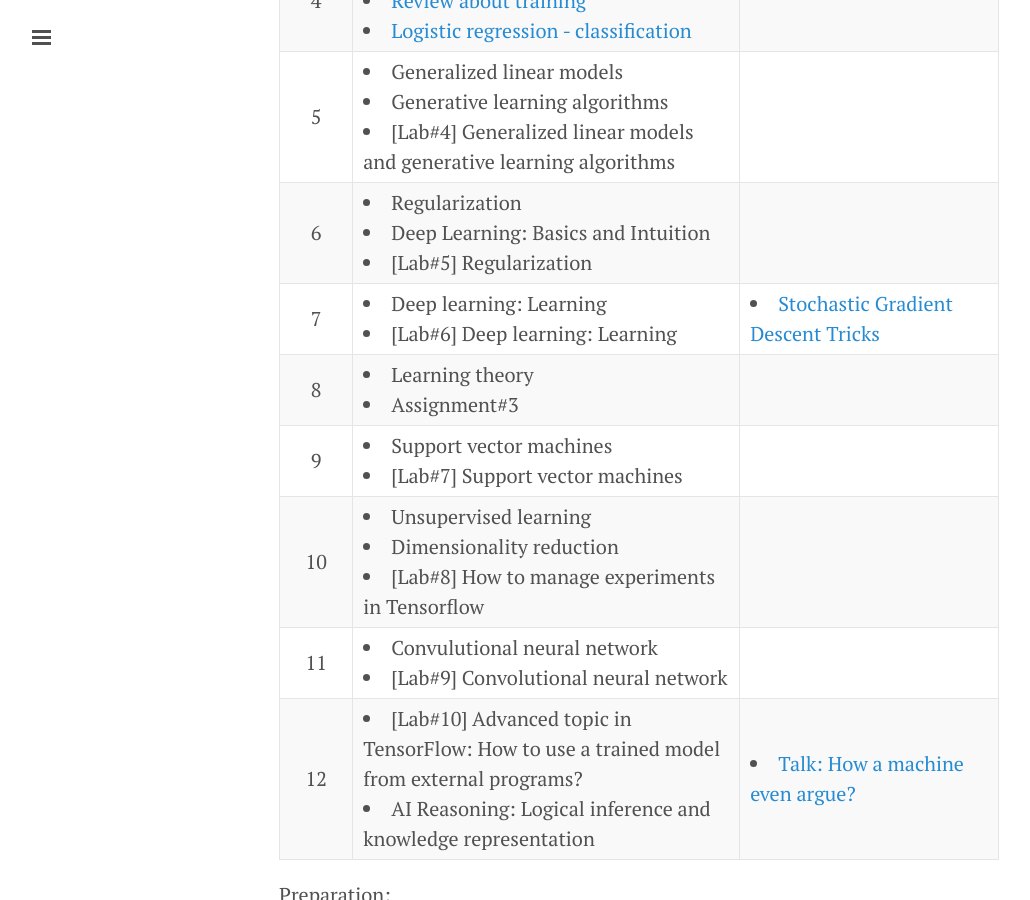
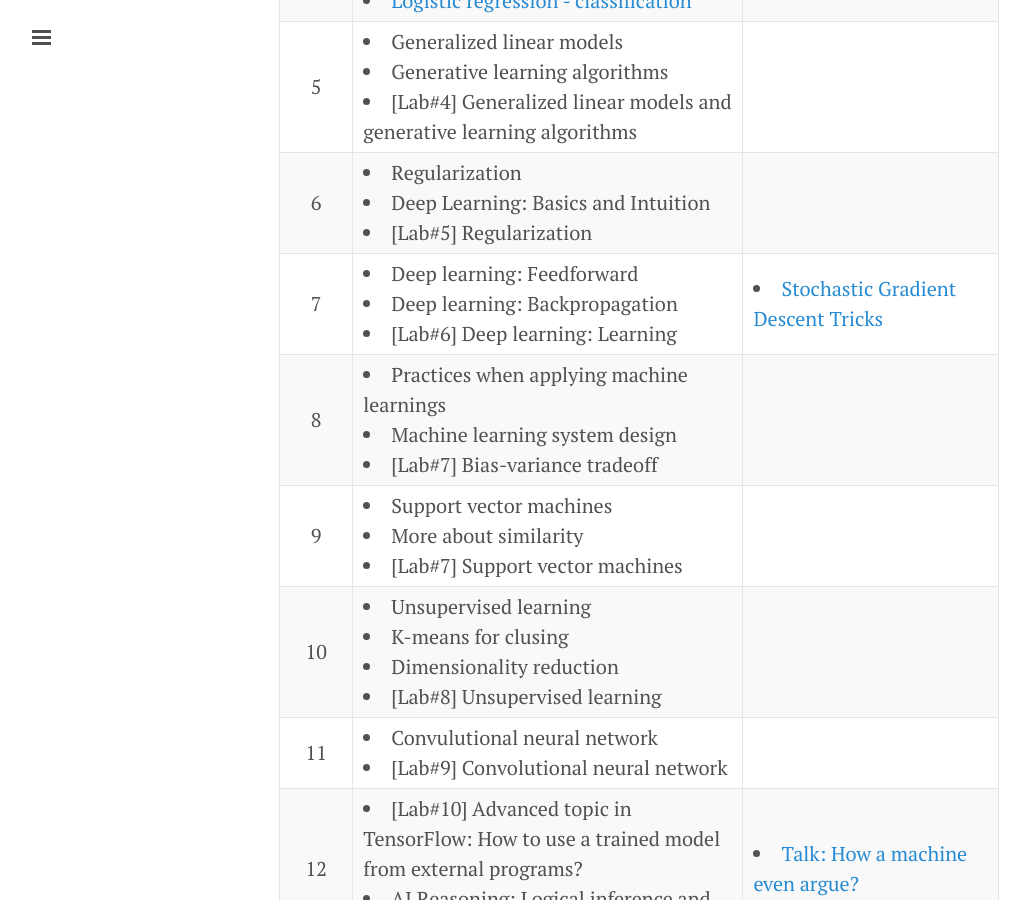
Before and after one commit to xlives/xlives.github.io, a Jekyll site: the page built from courses.markdown, in a window 1280 px wide and 900 px high, scrolled down 1354 px. Shown: the whole window, without its empty margins (1-1031 px from the left). Built offline with Jekyll 4.4.1, drawn with Linux system fonts in a browser that asks for light colours.

Commit message:
Update courses.markdown

```diff
--- a/courses.markdown
+++ b/courses.markdown
@@ -87,27 +87,31 @@ Present
   </tr>
    <tr>
     <td align='center'>7</td>
-    <td> <li> Deep learning: Learning </li>
+    <td> <li> Deep learning: Feedforward </li>
+       <li> Deep learning: Backpropagation </li>
        <li> [Lab#6] Deep learning: Learning </li> </td>
      <td> <li> <a href='https://www.microsoft.com/en-us/research/publication/stochastic-gradient-tricks/?from=http%3A%2F%2Fresearch.microsoft.com%2Fpubs%2F192769%2Ftricks-2012.pdf'>Stochastic Gradient Descent Tricks</a> </li> </td>
   </tr>
    <tr>
     <td align='center'>8</td>
-    <td> <li> Learning theory </li>
-       <li> Assignment#3 </li> </td>
+    <td> <li> Practices when applying machine learnings </li>
+       <li> Machine learning system design </li>
+       <li> [Lab#7] Bias-variance tradeoff </li> </td>
      <td> </td>
   </tr>
    <tr>
     <td align='center'>9</td>
     <td> <li> Support vector machines </li>
+       <li> More about similarity </li>
        <li> [Lab#7] Support vector machines </li> </td>
      <td> </td>
   </tr>
    <tr>
     <td align='center'>10</td>
     <td> <li> Unsupervised learning </li>
+       <li> K-means for clusing </li>
        <li> Dimensionality reduction </li>
-       <li> [Lab#8] How to manage experiments in Tensorflow </li>
+       <li> [Lab#8] Unsupervised learning </li>
       </td>
      <td> </td>
   </tr>
```
